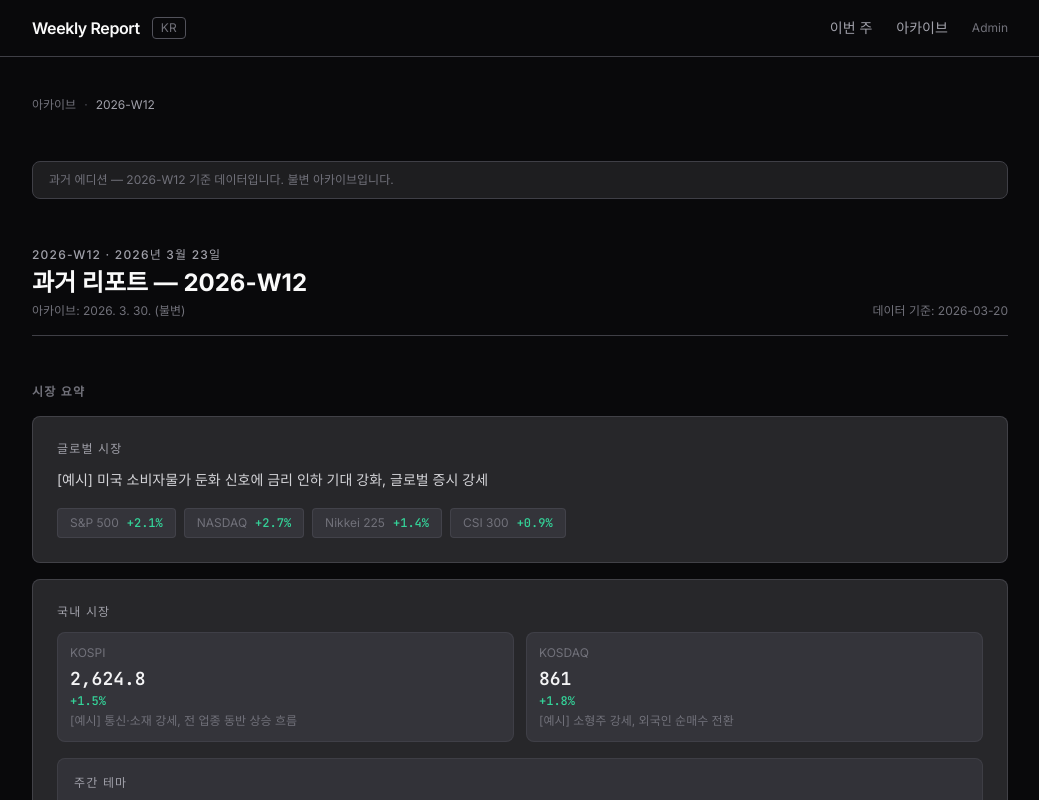
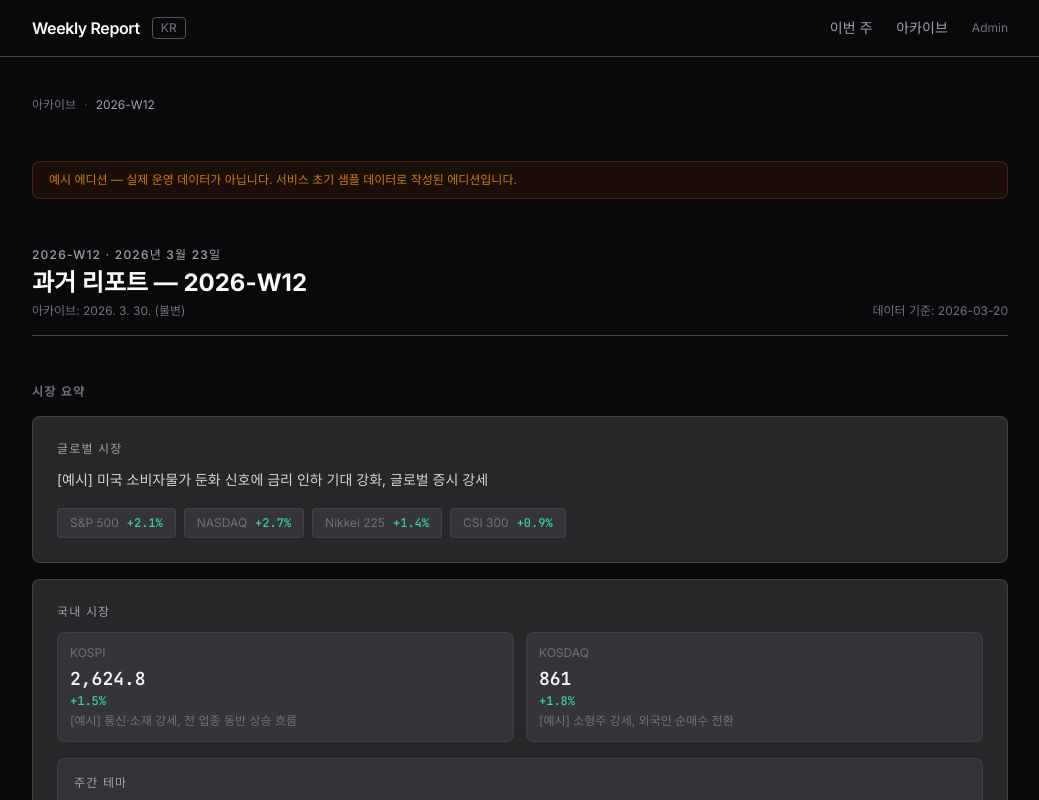
Before and after one commit to jinajana1228/Weekly_Report, a Next.js app: page /archive/2026-W12 in a window 1280 px wide. Shown: the top 800 px of the page, without its empty margins (120-1159 px from the left). Built offline with nearby package versions, Linux system fonts and the light colour scheme.

Commit message:
fix: improve archive labeling and admin review state messaging

```diff
--- a/app/admin/review/page.tsx
+++ b/app/admin/review/page.tsx
@@ -64,6 +64,12 @@ export default function AdminReviewPage() {
                   <div className="mt-3 bg-zinc-700/50 border border-zinc-600/50 rounded-md px-3 py-2">
                     <p className="text-xs text-zinc-400 leading-relaxed">{approval.notes}</p>
                   </div>
+                )}
+                {/* Published context: approval exists but no draft = already live */}
+                {!draft && current && (
+                  <p className="text-xs text-zinc-400 mt-3 bg-zinc-700/30 border border-zinc-600/30 rounded px-3 py-1.5">
+                    {current.week_id} 에디션 발행 완료 — 현재 운영 중입니다. 다음 draft 검수 대기 상태입니다.
+                  </p>
                 )}
               </>
             ) : (
--- a/app/archive/[week_id]/page.tsx
+++ b/app/archive/[week_id]/page.tsx
@@ -3,7 +3,7 @@ import Link from "next/link";
 import { loadManifest, loadArchiveReport } from "@/lib/dataLoader";
 import PickCard from "@/components/home/PickCard";
 import MarketSummary from "@/components/home/MarketSummary";
-import SectorBadge from "@/components/ui/SectorBadge";
+import SectorBadge, { SECTOR_LABELS } from "@/components/ui/SectorBadge";
 import NewsCard from "@/components/ui/NewsCard";
 
 export function generateStaticParams() {
@@ -33,11 +33,19 @@ export default function ArchiveDetailPage({
       </nav>
 
       {/* Archive notice */}
-      <div className="bg-zinc-800/70 border border-zinc-700 rounded-lg px-4 py-2.5">
-        <p className="text-xs text-zinc-500">
-          과거 에디션 — {week_id} 기준 데이터입니다. 불변 아카이브입니다.
-        </p>
-      </div>
+      {report.disclaimer?.includes("예시 데이터") ? (
+        <div className="bg-amber-950/30 border border-amber-800/40 rounded-lg px-4 py-2.5">
+          <p className="text-xs text-amber-500/80">
+            예시 에디션 — 실제 운영 데이터가 아닙니다. 서비스 초기 샘플 데이터로 작성된 에디션입니다.
+          </p>
+        </div>
+      ) : (
+        <div className="bg-zinc-800/70 border border-zinc-700 rounded-lg px-4 py-2.5">
+          <p className="text-xs text-zinc-500">
+            과거 에디션 — {week_id} 기준 데이터입니다. 불변 아카이브입니다.
+          </p>
+        </div>
+      )}
 
       {/* Meta */}
       <section>
@@ -99,7 +107,7 @@ export default function ArchiveDetailPage({
                       key={s}
                       className="text-xs font-medium text-amber-400/80 bg-amber-950/20 border border-amber-800/30 rounded px-2 py-0.5"
                     >
-                      {s}
+                      {SECTOR_LABELS[s] ?? s}
                     </span>
                   ))}
                 </div>
@@ -135,6 +143,15 @@ export default function ArchiveDetailPage({
         </section>
       )}
 
+      {/* Disclaimer */}
+      {report.disclaimer && (
+        <section>
+          <p className="text-xs text-zinc-500 leading-relaxed bg-zinc-800/60 rounded-lg p-4 border border-zinc-700">
+            {report.disclaimer}
+          </p>
+        </section>
+      )}
+
       <Link href="/archive" className="text-sm text-sky-400 hover:text-sky-300 font-medium transition-colors">
         ← 아카이브 목록
       </Link>
--- a/app/archive/page.tsx
+++ b/app/archive/page.tsx
@@ -40,7 +40,14 @@ export default function ArchiveListPage() {
                   <>
                     <div className="flex items-center justify-between mb-3">
                       <div>
-                        <p className="font-semibold text-zinc-100">{weekId}</p>
+                        <div className="flex items-center gap-2">
+                          <p className="font-semibold text-zinc-100">{weekId}</p>
+                          {report.disclaimer?.includes("예시 데이터") && (
+                            <span className="text-xs font-medium text-amber-400/70 bg-amber-950/20 border border-amber-800/30 rounded px-1.5 py-0.5">
+                              예시
+                            </span>
+                          )}
+                        </div>
                         <p className="text-xs text-zinc-500 mt-0.5">
                           발행:{" "}
                           {report.published_at
```
